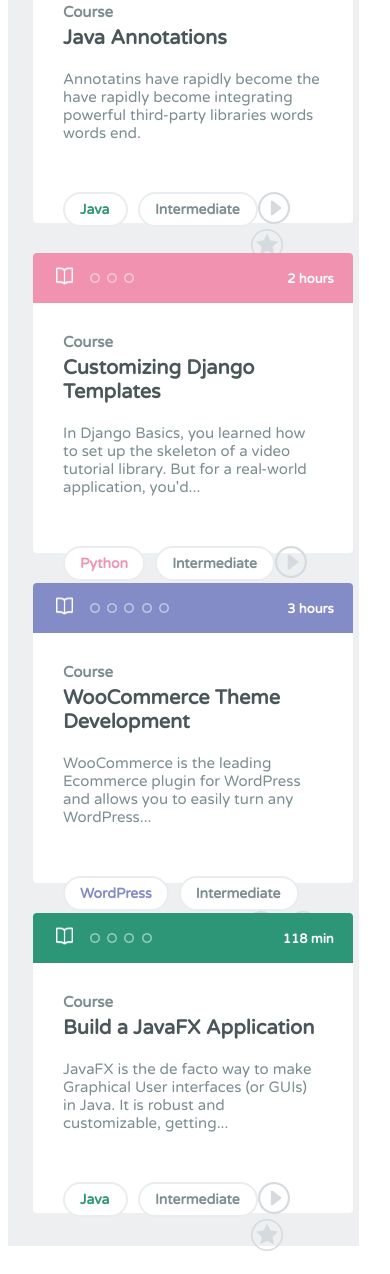
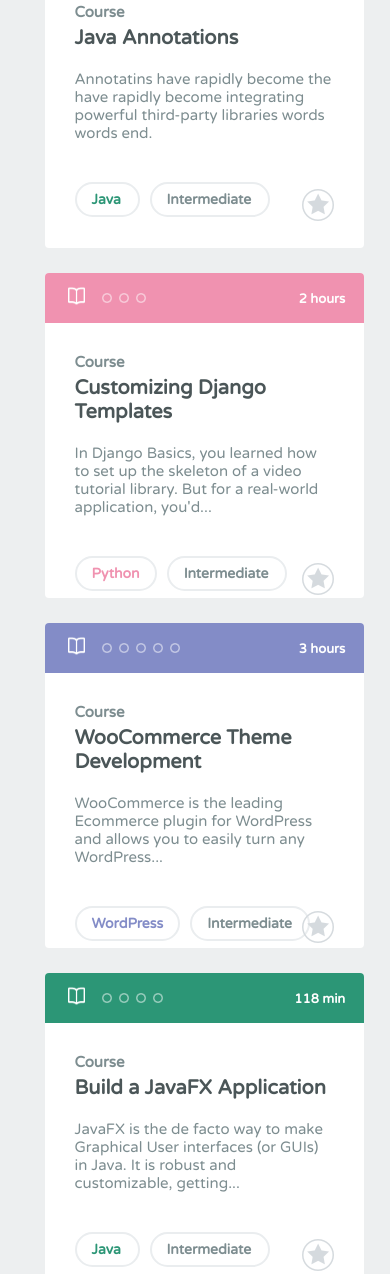
Before and after one commit to larrytun/Sass_Treehouse-Library-Rebuild, a plain HTML site: page index.html in a window 390 px wide. Shown: the part 162-1436 px from the top of the page. Drawn offline with Linux system fonts and the light colour scheme.

Commit message:
fully responsive. added variables for breakpoints

```diff
--- a/index.html
+++ b/index.html
@@ -42,7 +42,7 @@
               <h5 class="intermediate">Intermediate</h5>
             </div>
             <div class="content-icons">
-              <img src="img/play-button.png" alt="" />
+              <img class="play-button" src="img/play-button.png" alt="" />
               <img class="star-icon" src="img/star.png" alt="" />
             </div>
         </div>
@@ -70,7 +70,7 @@
               <h5 class="intermediate">Intermediate</h5>
             </div>
             <div class="content-icons">
-              <img src="img/play-button.png" alt="" />
+              <img class="play-button" src="img/play-button.png" alt="" />
               <img class="star-icon" src="img/star.png" alt="" />
             </div>
           </div>
@@ -93,17 +93,19 @@
             <h3>Course</h3>
             <h2>WooCommerce Theme Development</h2>
             <p>WooCommerce is the leading Ecommerce plugin for WordPress and allows you to easily turn any WordPress...</p>
+              <div class="window-icons">
               <div class="course-oval" id="word-press-oval">
                 <h5 class="word-press">WordPress</h5>
               </div>
-              <div class="intermediate-oval">
+              <div class="intermediate-oval window-icon-button1">
                 <h5 class="intermediate">Intermediate</h5>
               </div>
               <div class="content-icons">
-                <img src="img/play-button.png" alt="" />
+                <img class="play-button" src="img/play-button.png" alt="" />
                 <img class="star-icon" src="img/star.png" alt="" />
               </div>
             </div>
+          </div>
           </div>
 
           <div class="course-window" id="window4">
@@ -129,7 +131,7 @@
                   <h5 class="intermediate">Intermediate</h5>
                 </div>
                 <div class="content-icons">
-                  <img src="img/play-button.png" alt="" />
+                  <img class="play-button" src="img/play-button.png" alt="" />
                   <img class="star-icon" src="img/star.png" alt="" />
                 </div>
             </div>
--- a/scss/base/_base.scss
+++ b/scss/base/_base.scss
@@ -8,6 +8,7 @@
 
 body {
   font-family: 'Varela Round', sans-serif;
+  background-color: $porcelain;
 }
 h1 {
   color: $bright-grey;
--- a/scss/base/_variables.scss
+++ b/scss/base/_variables.scss
@@ -14,4 +14,5 @@ $iron        : #cacece;
 // breakpoints
 
 $brk-narrow : '(max-width: 1037px)';
-$brk-wide : '(max-width: 1260px)';
+$brk-wide : '(min-width: 1260px)';
+$brk-mini : '(max-width: 520px)';
--- a/scss/components/_buttons.scss
+++ b/scss/components/_buttons.scss
@@ -1,17 +1,32 @@
 .course-oval {
   @extend %buttons;
+
+  @media #{$brk-mini} {
+    margin-top: 25px;
+  }
 }
 
 .intermediate-oval {
   @extend %buttons;
   width: 120px;
   margin-left: 10px;
+
+  @media #{$brk-mini} {
+    margin-top: 25px;
+  }
 }
 
 #java-oval {
   width: 65px;
 }
 
+.play-button {
+  visibility: visible;
+
+  @media #{$brk-narrow} {
+    visibility: hidden;
+  }
+}
 
 .java {
   color: $lochinvar;
--- a/scss/components/_icons.scss
+++ b/scss/components/_icons.scss
@@ -9,8 +9,31 @@
 
 .star-icon {
   margin-left: 6px;
+
+  @media #{$brk-mini} {
+    margin-left: 10px;
+    float: right;
+    margin-top: -30px;
+  }
 }
-
+.window-icons {
+  @media #{$brk-wide} {
+    margin-top: -23px;
+    display: block;
+  }
+}
+.window-icon-button1 {
+  margin-top: 0px;
+  @media #{$brk-wide} {
+    margin-top: 0px;
+  }
+}
+#word-press-oval {
+  margin-top: 0px;
+  @media #{$brk-wide} {
+    margin-top: 0px;
+  }
+}
 .book-icon {
   width: 17px;
   height: 20px;
@@ -37,4 +60,8 @@
 .content-icons {
   margin-top: 50px;
   margin-left: 70%;
+
+  @media #{$brk-mini} {
+    margin-top: 40px;
+  }
 }
--- a/scss/layout/_containers.scss
+++ b/scss/layout/_containers.scss
@@ -1,10 +1,20 @@
 .container {
+  max-width: 1300px;
   width: 90vw;
   height: 800px;
   background-color: $porcelain;
+  margin: auto;
 
   @media #{$brk-narrow} {
     height: 1400px;
+  }
+
+  @media #{$brk-mini} {
+    height: 1500px;
+  }
+
+  @media #{$brk-wide} {
+    width: 1300px;
   }
 }
 .course-window {
@@ -18,6 +28,15 @@
     width: 82%;
     float: left;
     clear: both;
+  }
+
+  @media #{$brk-mini} {
+    height: 325px;
+  }
+  @media #{$brk-wide} {
+    height: 310px;
+    width: 380px;
+
   }
 }
 
@@ -34,6 +53,7 @@
 #window1 {
   margin-top: 10px;
   margin-left: 25px;
+
 }
 
 #window2 {
@@ -43,6 +63,14 @@
   @media #{$brk-narrow} {
     margin-top: 340px;
     margin-left: 25px;
+  }
+  @media #{$brk-mini} {
+    margin-top: 360px;
+  }
+  @media #{$brk-wide} {
+    left: -139px;
+    top: 2px;
+    position: relative;
   }
 }
 
@@ -54,6 +82,15 @@
     margin-top: 670px;
     margin-left: 25px;
   }
+
+  @media #{$brk-mini} {
+    margin-top: 710px;
+  }
+  @media #{$brk-wide} {
+    left: 812px;
+    top: -648px;
+    position: relative;
+  }
 }
 
 #window4 {
@@ -64,4 +101,12 @@
     margin-top: 1000px;
     margin-left: 25px;
   }
+  @media #{$brk-mini} {
+    margin-top: 1060px;
+  }
+  @media #{$brk-wide} {
+    left: -547px;
+    top: -950px;
+    position: relative;
+  }
 }
```
Also changed, not shown: css/application.css, 1 other file.
